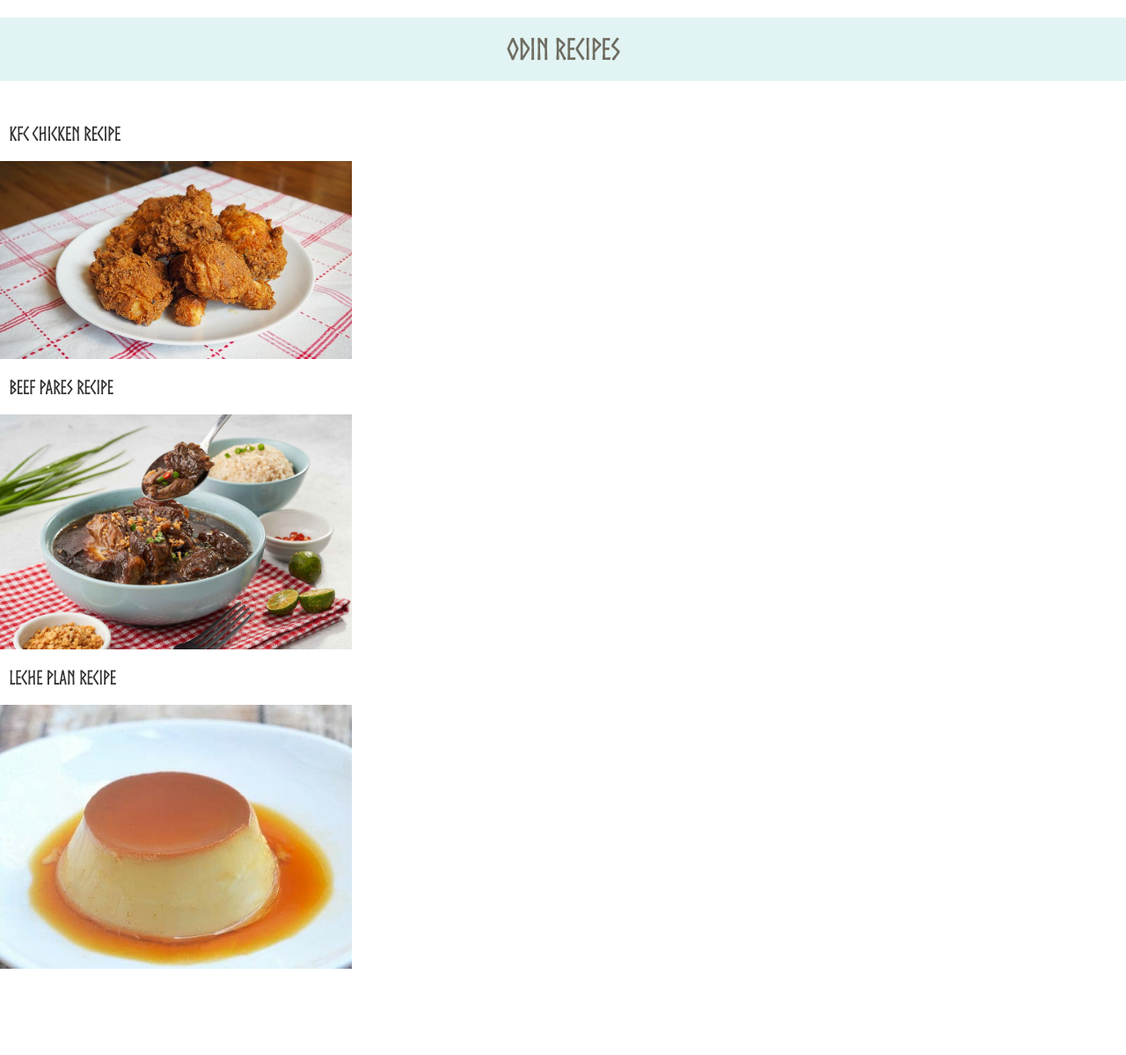
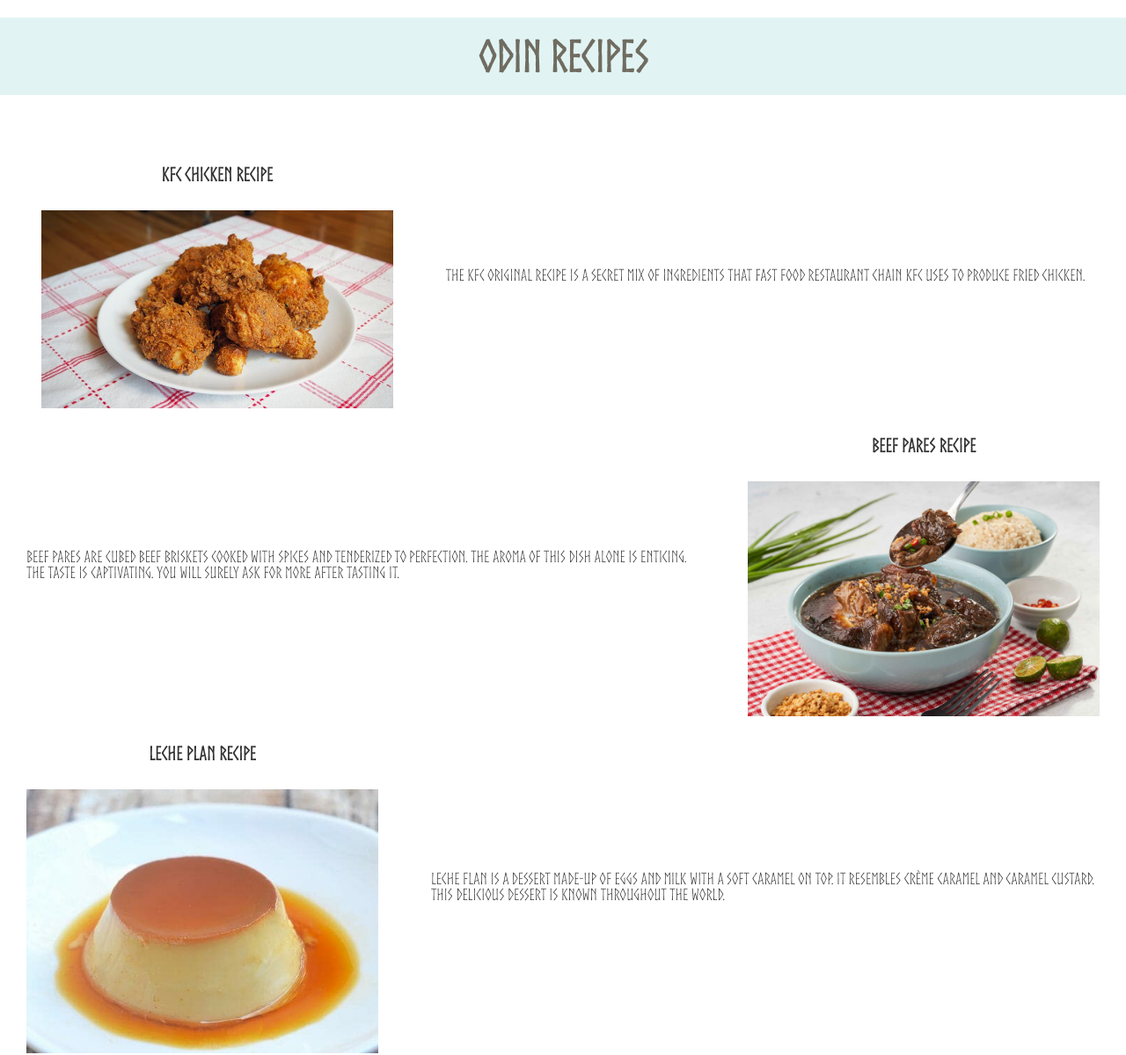
Before and after one commit to rullianrong/odin-recipes, a plain HTML site: page index.html in a window 1280 px wide. Shown: the whole page at 88% size. Before the commit the page ends 1103 px from the top, so only its background shows below. Drawn offline with Linux system fonts and the light colour scheme; files whose address does not match are found by name.

Commit message:
added divs and fixed index.html elements positions

```diff
--- a/index.html
+++ b/index.html
@@ -9,12 +9,36 @@
     <title>Odin Recipes</title>
 </head>
 <body>
-    <h1 class="homepage">Odin Recipes</h1>
+    <h1 class="homepage"><a href="./index.html" class="home">Odin Recipes</a></h1>
+    <div id="recipe-container1">
+        <div class="img-name">
             <h3 class="home-headers"><a href="./recipes/kfc-chicken.html" class="homepage">KFC Chicken Recipe</a></h3>
             <img src="./img/kfc-chicken.jpg" alt="fried chicken served in a plate">
+        </div>
+        <div class="img-description">
+            <span>The KFC Original Recipe is a secret mix of ingredients that fast food restaurant chain KFC uses to produce fried chicken.</span>
+        </div>
+    </div>
+    <div id="recipe-container2">
+        <div class="img-description">
+            <span>Beef Pares are cubed beef briskets cooked with spices and tenderized to perfection. The aroma of this dish alone is enticing. The taste is captivating. You will surely ask for more after tasting it.</span>
+        </div>
+        <div class="img-name">
             <h3 class="home-headers"><a href="./recipes/beef-pares.html" class="homepage">Beef Pares Recipe</a></h3>
             <img src="./img/beef-pares.jpg" alt="beef briskets cooked with spices and tenderized to perfection">
+        </div>
+    </div>
+    <div id="recipe-container3">
+        <div class="img-name">
             <h3 class="home-headers"><a href="./recipes/leche-plan.html" class="homepage">Leche Plan Recipe</a></h3>
             <img src="./img/leche-plan.jpg" alt="leche plan served on a plate">
+        </div>
+        <div class="img-description">
+            <span>Leche Flan is a dessert made-up of eggs and milk with a soft caramel on top. It resembles crème caramel and caramel custard. This delicious dessert is known throughout the world.</span>
+        </div>
+    <div>
+    <footer class="footer">
+        <p><a href="www.theodinproject.com"></a></p>
+    </footer>
     </body>
 </html>
--- a/style.css
+++ b/style.css
@@ -3,34 +3,61 @@ body {
     background-color: #FFFFFF;
     color: #333333;
 }
+a {
+    text-decoration: none;
+}
     h1 {
     font-size : 24px;
+}
+.home {
+    font-size: 3rem;
+    color: #706C61;
+}
+h1.homepage{
+    padding: 20px 0;
+    margin: 20px 0 50px 0;
+    background-color: #E1F4F3;
+    font-size: 2rem;
+}
+.home-headers a{
+    color: #333333;
+}
+
+h1.homepage {
+    text-align: center;
+}
+.home-headers {
+    text-align: center;
+    margin: 30px 0px;
 }
 img {
     width: 400px;
     height: auto;
 }
-h1.homepage{
-    padding: 20px 0;
-    margin: 20px 0 50px 0;
-    background-color: #E1F4F3;
-    color: #706C61;
-    font-size: 2rem;
+#recipe-container1 {
+    display: flex;
+    align-items: center; /*horizontal centering*/
+    justify-content: center; /*vertical centering*/
+    flex-direction: row; /*keep the h3 above the textbox*/
 }
-h1.homepage, h1.recipe {
-    text-align: center;
+#recipe-container2 {
+    display: flex;
+    align-items: center; /*horizontal centering*/
+    justify-content: center; /*vertical centering*/
+    flex-direction: row; /*keep the h3 above the textbox*/
 }
-h1.recipe {
-    color: #4E9F3D;
+#recipe-container3 {
+    display: flex;
+    align-items: center; /*horizontal centering*/
+    justify-content: center; /*vertical centering*/
+    flex-direction: row; /*keep the h3 above the textbox*/
 }
-li .homepage,
-h4.recipe{
-    color: #1E5128;
+.img-name {
+    margin: 0px 30px;
 }
-.home-headers{
-    margin: 20px 10px;
+.img-description {
+    margin: 0px 30px;
 }
-.home-headers a{
-    color: #333333;
-    text-decoration: none;
+.footer {
+    margin-top: 50px;
 }
```
Also changed, not shown: recipes/beef-pares.html (+2 -2 lines), recipes/kfc-chicken.html (+7 -5 lines), recipes/leche-plan.html (+2 -2 lines). Lines whose indentation alone changed are shown as unchanged.
